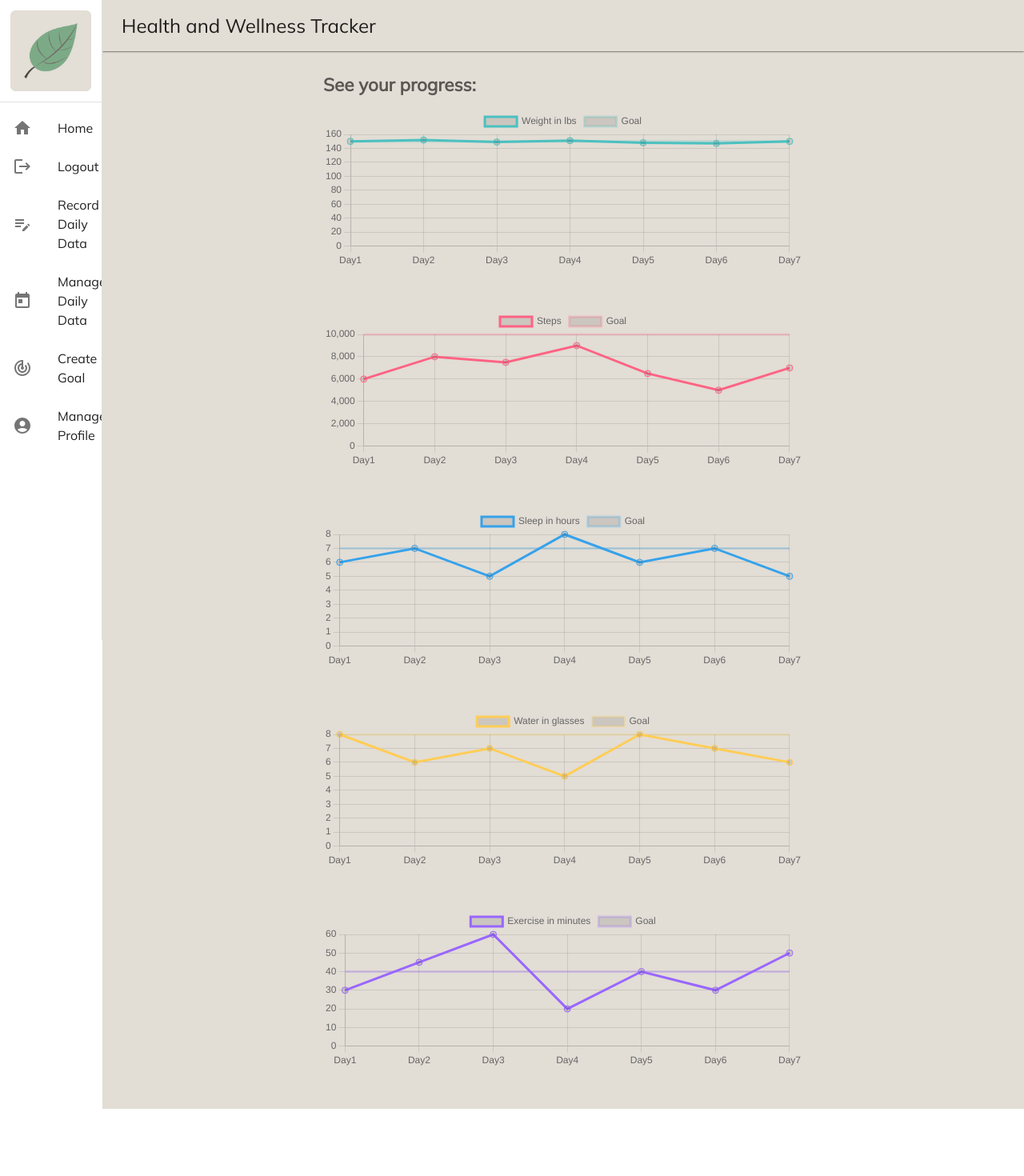
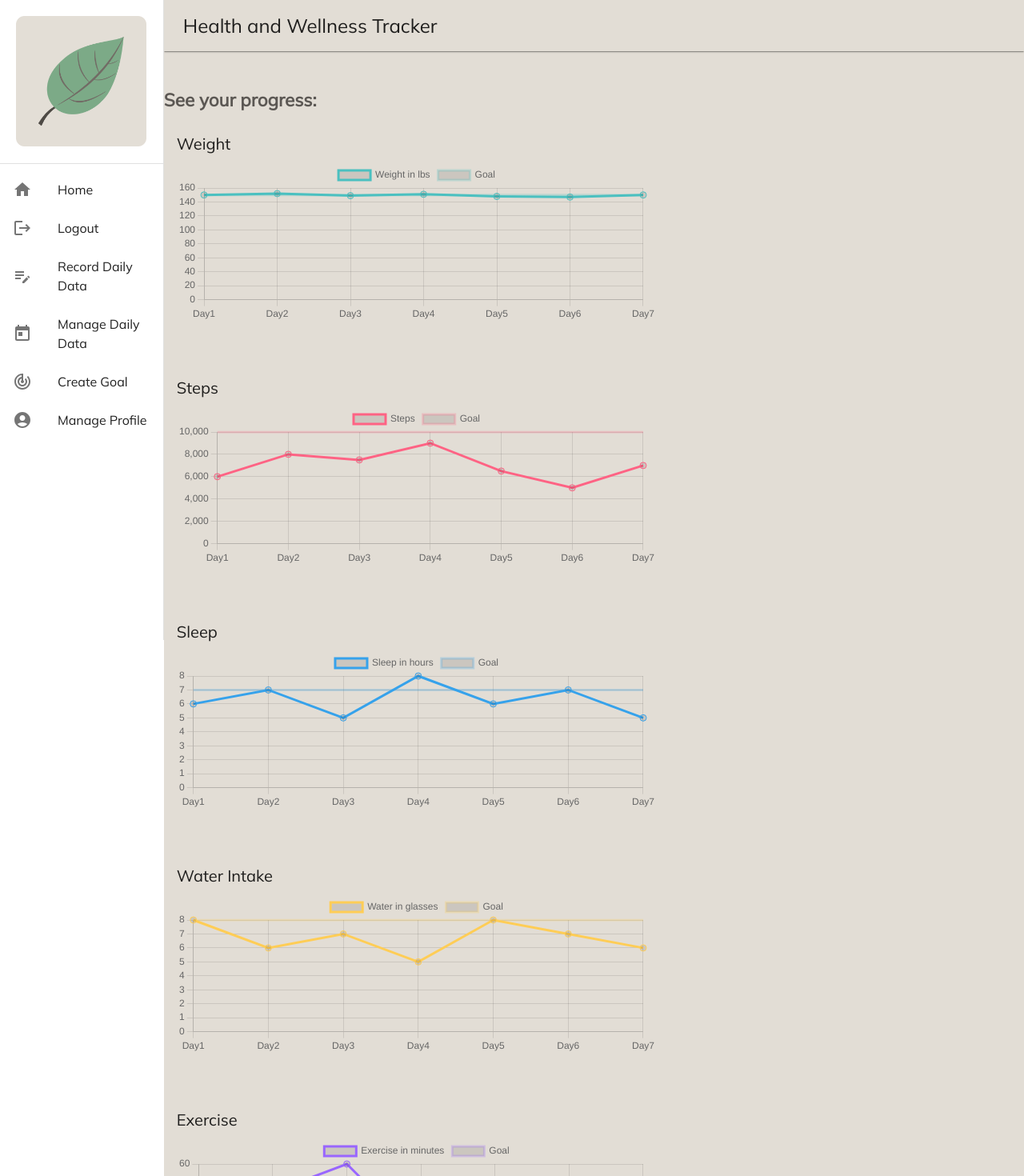
Before and after one commit to totallynotcory/CS763-Project, a React (Create React App) app in the folder code/client/: page / in a window 1280 px wide. Shown: the top 1470 px of the page at 80% size. Before the commit the page ends 1386 px from the top, so only its background shows below. Built offline with nearby package versions, Linux system fonts and the light colour scheme; sample sign-in values are in the browser's storage.

Commit message:
organize charts as two per row

```diff
--- a/code/client/src/App.js
+++ b/code/client/src/App.js
@@ -37,13 +37,10 @@ import AccountCircleIcon from "@mui/icons-material/AccountCircle";
 import EditNoteIcon from "@mui/icons-material/EditNote";
 import TrackChangesIcon from "@mui/icons-material/TrackChanges";
 import TodayIcon from "@mui/icons-material/Today";
-import CloseIcon from "@mui/icons-material/Close";
-
-import { useNavigate } from "react-router-dom";
 
 import "@fontsource/mulish";
 
-const sidebarWidth = "10vw";
+const sidebarWidth = "16vw";
 const appBarHeight = "4rem";
 
 const theme = createTheme({
--- a/code/client/src/components/Home.js
+++ b/code/client/src/components/Home.js
@@ -1,13 +1,25 @@
 import '../App.css';
 import { Line } from 'react-chartjs-2';
 import { Chart as ChartJS, CategoryScale, LinearScale, PointElement, LineElement, Title, Tooltip, Legend } from 'chart.js';
-import { Typography } from "@mui/material";
+import { Typography, Grid2, Box } from "@mui/material";
 import { title, dashboardLineChartContainer } from "./style/styles.js";
 import { authenticated } from "../utils/authenticate.js";
 
 // Register the required components for Chart.js
 ChartJS.register(CategoryScale, LinearScale, PointElement, LineElement, Title, Tooltip, Legend);
 
+const ChartBox = ({ title, chartData, chartOptions, dashboardLineChartContainer }) => (
+    <Box>
+      <Typography variant="h6" gutterBottom>
+        {title}
+      </Typography>
+      <Grid2 xs={12} sm={6}>
+        <div style={dashboardLineChartContainer}>
+          <Line data={chartData} options={chartOptions} />
+        </div>
+      </Grid2>
+    </Box>
+  );
 
 function Home() {
     authenticated();
@@ -134,24 +146,41 @@ function Home() {
 
     return (
         <div>
-            <Typography variant="h6" gutterBottom sx={title}>
+            <Typography variant="h6" gutterBottom sx={title} >
                 See your progress:
             </Typography>
-            <div style={dashboardLineChartContainer}>
-                <Line data={weightChart} options={options} />
-            </div>
-            <div style={dashboardLineChartContainer}>
-                <Line data={stepsChart} options={options} />
-            </div>
-            <div style={dashboardLineChartContainer}>
-                <Line data={sleepChart} options={options} />
-            </div>
-            <div style={dashboardLineChartContainer}>
-                <Line data={waterChart} options={options} />
-            </div>
-            <div style={dashboardLineChartContainer}>
-                <Line data={exerciseChart} options={options} />
-            </div>
+            <Grid2 container spacing={2} sx={{ paddingLeft: 2, paddingRight: 2 }}>
+                <ChartBox
+                    title="Weight"
+                    chartData={weightChart}
+                    chartOptions={options}
+                    dashboardLineChartContainer={dashboardLineChartContainer}
+                />
+                <ChartBox
+                    title="Steps"
+                    chartData={stepsChart}
+                    chartOptions={options}
+                    dashboardLineChartContainer={dashboardLineChartContainer}
+                />
+                <ChartBox
+                    title="Sleep"
+                    chartData={sleepChart}
+                    chartOptions={options}
+                    dashboardLineChartContainer={dashboardLineChartContainer}
+                />
+                <ChartBox
+                    title="Water Intake"
+                    chartData={waterChart}
+                    chartOptions={options}
+                    dashboardLineChartContainer={dashboardLineChartContainer}
+                />
+                <ChartBox
+                    title="Exercise"
+                    chartData={exerciseChart}
+                    chartOptions={options}
+                    dashboardLineChartContainer={dashboardLineChartContainer}
+                />
+            </Grid2>
         </div>
     )
 }
--- a/code/client/src/components/style/styles.js
+++ b/code/client/src/components/style/styles.js
@@ -223,7 +223,7 @@ export const bigTitle = {
   marginTop: "4%",
   marginBottom: "2%",
   color: "#5B5753",
-  fontSize: "3rem",
+  fontSize: "2rem",
   fontWeight: "600",
 };
 
```
